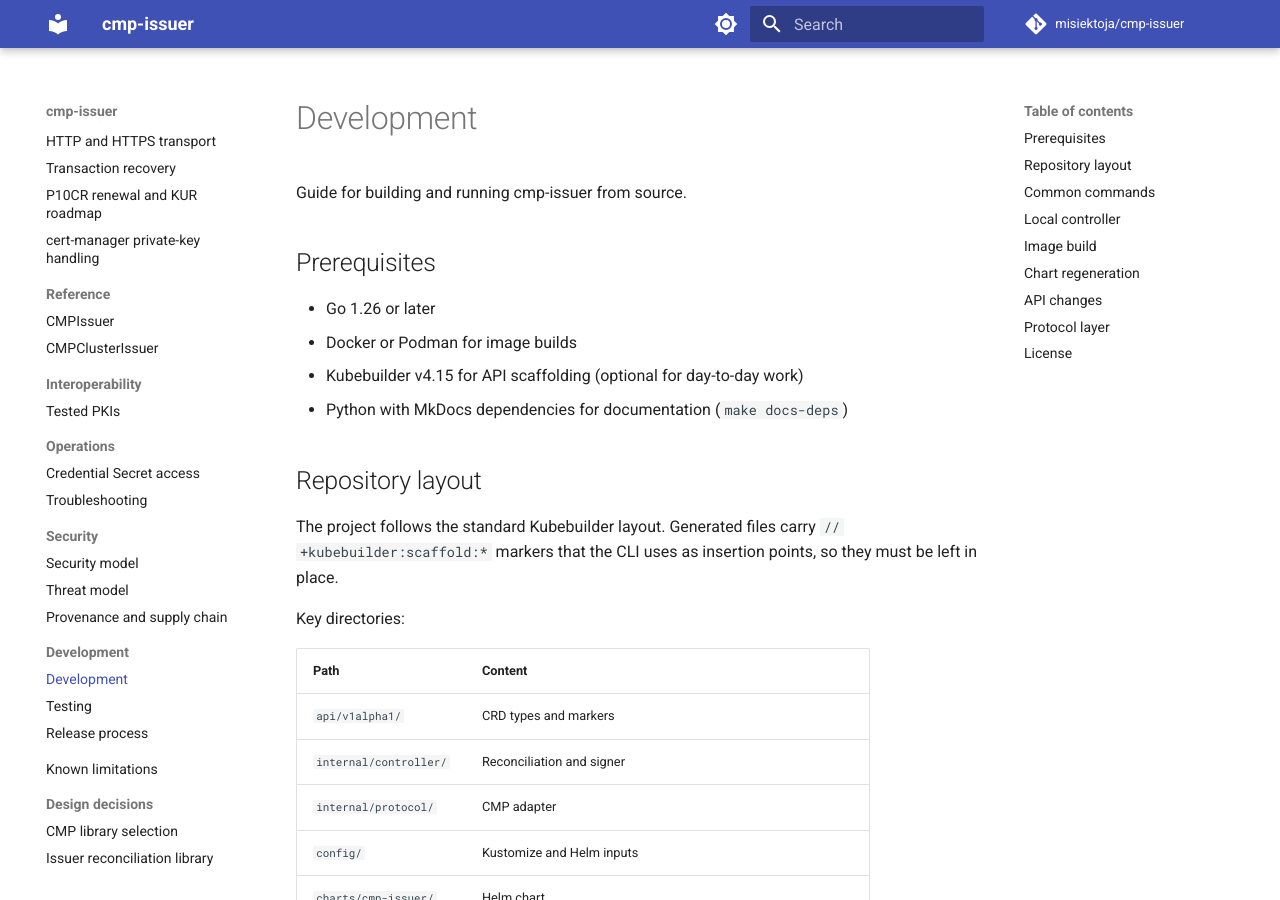
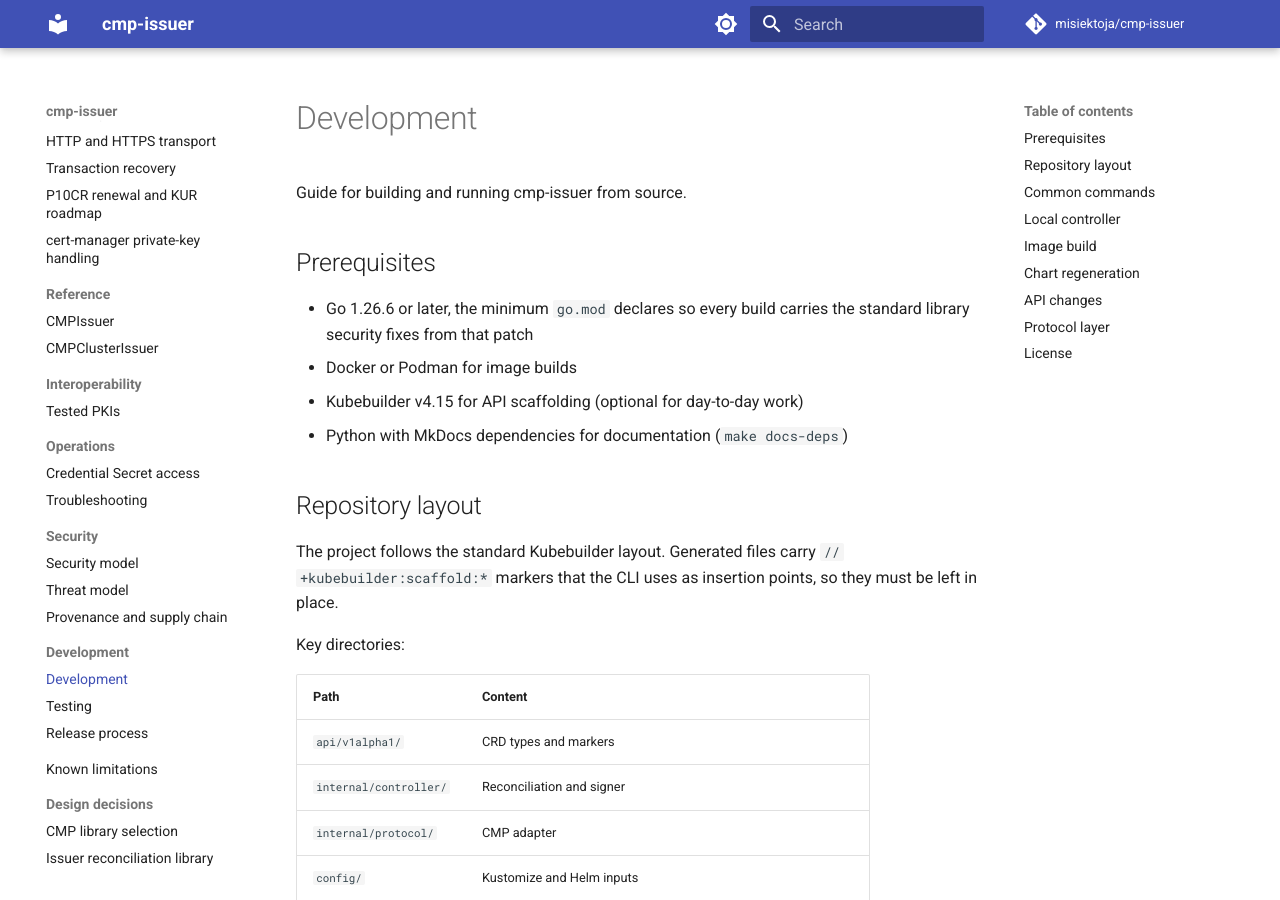
Before and after one commit to misiektoja/cmp-issuer, an MkDocs documentation site: the page built from docs/development/development.md, in a window 1280 px wide and 900 px high. Built offline with MkDocs 1.6.1 and Material for MkDocs 9.7.7, drawn with Linux system fonts in a browser that asks for light colours; comment, search, counter and statistics services are not loaded.

Commit message:
docs(development): name the minimum Go patch the module requires

```diff
--- a/docs/development/development.md
+++ b/docs/development/development.md
@@ -4,7 +4,7 @@
 
 ## Prerequisites
 
-* Go 1.26 or later
+* Go 1.26.6 or later, the minimum `go.mod` declares so every build carries the standard library security fixes from that patch
 * Docker or Podman for image builds
 * Kubebuilder v4.15 for API scaffolding (optional for day-to-day work)
 * Python with MkDocs dependencies for documentation (`make docs-deps`)
```
